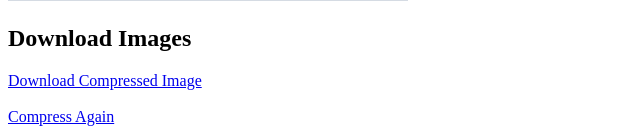
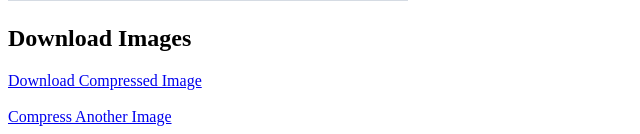
Before and after one commit to farhanpare/cae_compression_gunung, a Flask app: template templates/index.html in a window 1280 px wide. Shown: the part 1074-1208 px from the top of the page, without its empty margins (0-640 px from the left). Run offline with Flask 3, Linux system fonts and the light colour scheme; the template is opened without the code that fills it: most values are stand-ins (such as "Sample title", 1, 10 or a date in 2020); grey boxes marked "Sample" are stand-in pictures; some libraries are stand-ins or nearby versions.

Commit message:
Update index.html

```diff
--- a/templates/index.html
+++ b/templates/index.html
@@ -28,7 +28,7 @@
 
       <br>
       <br>
-      <a href="/" class="btn btn-primary" style="margin-top: 10px;">Compress Again</a>
+      <a href="/" class="btn btn-primary" style="margin-top: 10px;">Compress Another Image</a>
     {% endif %}
 
 
```
